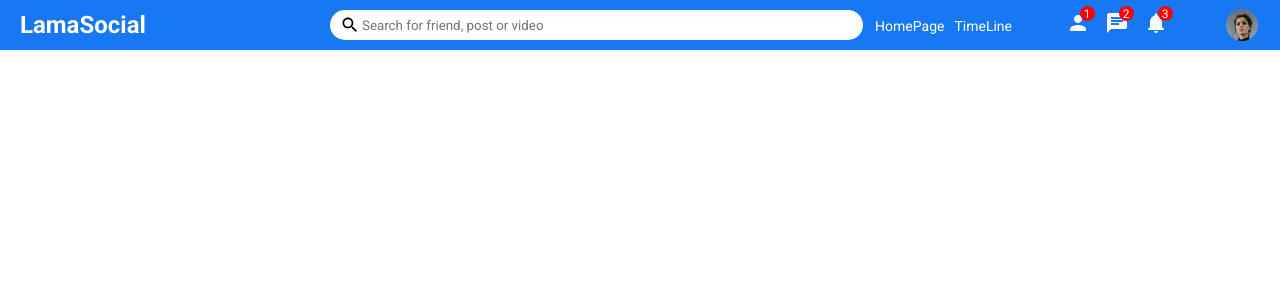
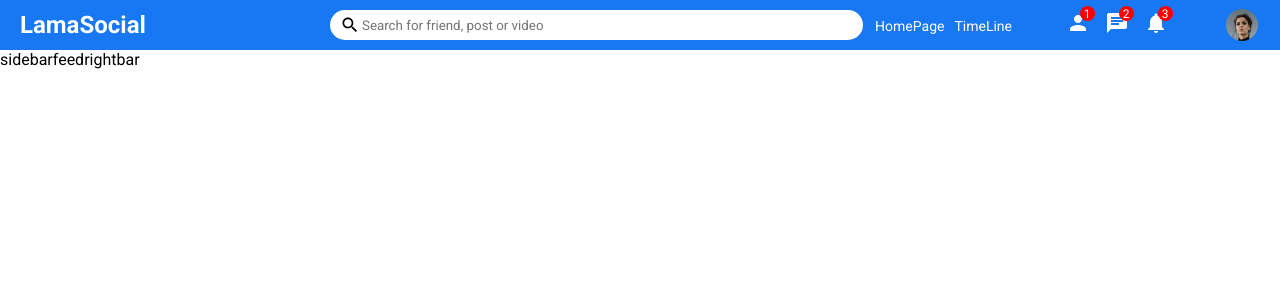
Before and after one commit to Giovanni-Boris/Proyects-React, a React (Create React App) app in the folder chatRealTime/react-social/: page / in a window 1280 px wide. Shown: the top 300 px of the page. Built offline with nearby package versions, Linux system fonts and the light colour scheme.

Commit message:
Creating componenets feed rightBbar sidebar

```diff
--- a/chatRealTime/react-social/src/components/feed/Feed.js
+++ b/chatRealTime/react-social/src/components/feed/Feed.js
@@ -0,0 +1,10 @@
+import "./feed.css";
+const Feed = () => {
+	return (
+		<div>
+			feed
+		</div>
+	)
+}
+
+export default Feed
--- a/chatRealTime/react-social/src/components/rightbar/Rightbar.js
+++ b/chatRealTime/react-social/src/components/rightbar/Rightbar.js
@@ -0,0 +1,10 @@
+import "./rightbar.css";
+const Rightbar = () => {
+	return (
+		<div>
+			rightbar
+		</div>
+	)
+}
+
+export default Rightbar
--- a/chatRealTime/react-social/src/components/sidebar/Sidebar.js
+++ b/chatRealTime/react-social/src/components/sidebar/Sidebar.js
@@ -0,0 +1,10 @@
+import "./sidebar.css";
+const Sidebar = () => {
+	return (
+		<div>
+			sidebar
+		</div>
+	)
+}
+
+export default Sidebar
--- a/chatRealTime/react-social/src/pages/home/Home.js
+++ b/chatRealTime/react-social/src/pages/home/Home.js
@@ -1,9 +1,19 @@
-import Navbar from "../../components/navbar/Navbar.js";
+import Navbar from "../../components/navbar/Navbar";
+import Sidebar from "../../components/sidebar/Sidebar";
+import Feed from "../../components/feed/Feed";
+import Rightbar  from "../../components/rightbar/Rightbar";
+import "./home.css";
 const Home = () => {
 	return (
-		<div>
+		<>
 			<Navbar/>
-		</div>
+			<div className="homeContainer">
+				<Sidebar/>
+				<Feed/>
+				<Rightbar/>
+			</div>
+
+		</>
 	)
 }
 
--- a/chatRealTime/react-social/src/pages/home/home.css
+++ b/chatRealTime/react-social/src/pages/home/home.css
@@ -0,0 +1,3 @@
+.homeContainer{
+	display: flex;
+}
```
